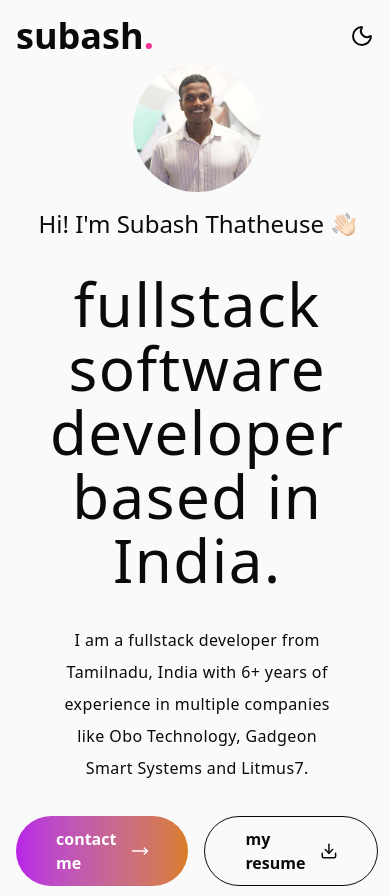
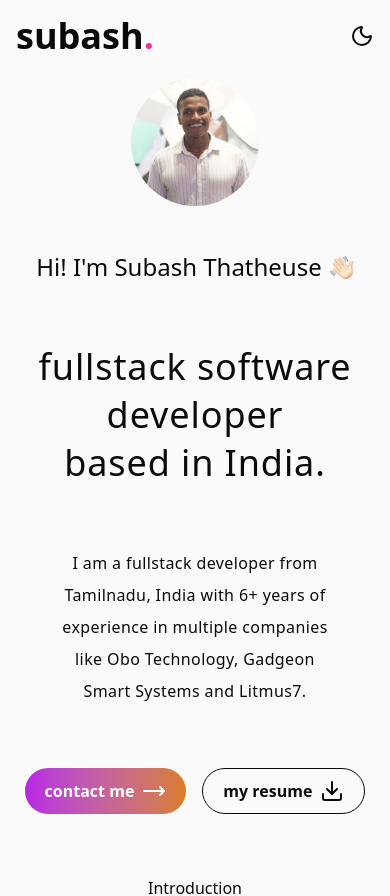
Before and after one commit to subashf23s/github-profile-subash, a React (Vite) app: page / in a window 390 px wide. Shown: the top 896 px of the page. Built offline with nearby package versions, Linux system fonts and the light colour scheme.

Commit message:
responsive home

```diff
--- a/src/components/section/home.tsx
+++ b/src/components/section/home.tsx
@@ -14,7 +14,7 @@ const Home = () => {
         Hi! I'm Subash Thatheuse{" "}
         <img src="./hand-icon.png" className="size-6" />
       </h3>
-      <h2 className="text-6xl text-center py-4 tracking-wide leading-16">
+      <h2 className="text-4xl md:text-6xl text-center py-4 tracking-wide leading-12 md:leading-16">
         fullstack software developer
         <br /> based in India.
       </h2>
@@ -26,14 +26,14 @@ const Home = () => {
       <div className="flex gap-4 py-4">
         <a
           href="#contact-me"
-          className="flex gap-2 items-center  px-10 py-2.5 rounded-full bg-linear-to-r from-[#b820e6] to-[#da7d20] text-white font-semibold"
+          className="flex gap-2 items-center px-5 md:px-10 py-2.5 rounded-full bg-linear-to-r from-[#b820e6] to-[#da7d20] text-white font-semibold"
         >
           contact me
           <MoveRight />
         </a>
         <a
           href="./Subash_fullstack.pdf"
-          className="flex gap-2 items-center border px-10 py-2.5 text-foreground  rounded-full font-semibold"
+          className="flex gap-2 items-center border px-5 md:px-10 py-2.5 text-foreground  rounded-full font-semibold"
           type="file/pdf"
           download={"Subash_Fullstack.pdf"}
         >
```
